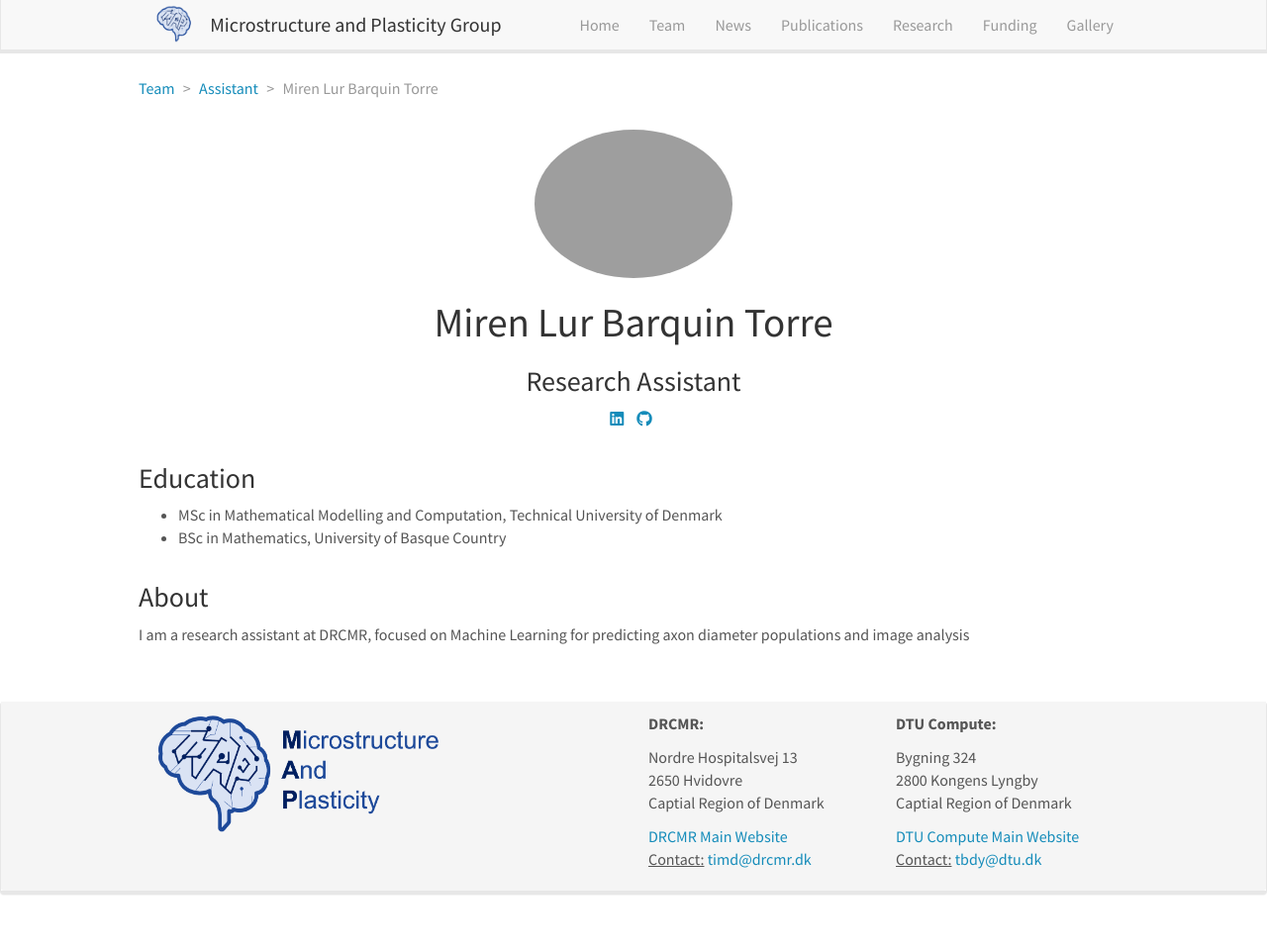
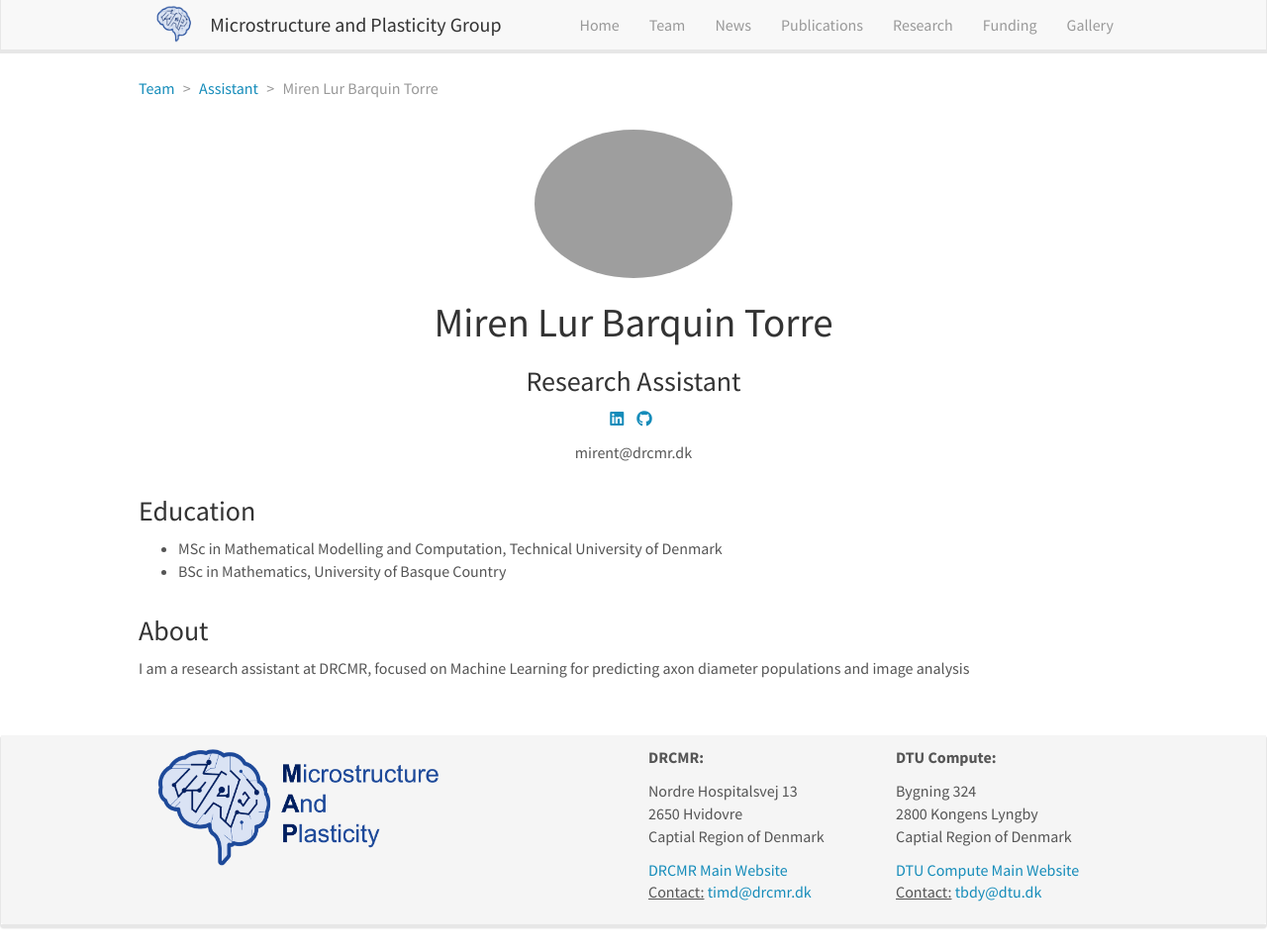
Before and after one commit to MaP-science/MaPWebsite, a Jekyll site: the page built from _pages/team/_posts/2024-08-14-miren.md, in a window 1280 px wide and 960 px high. Shown: the whole window at 99% size. Built offline with Jekyll 4.4.1, drawn with Linux system fonts in a browser that asks for light colours; nearby versions of some CDN libraries; a style sheet for code colours, icons or effects is not loaded.

Commit message:
Update email 2024-08-14-miren.md

```diff
--- a/_pages/team/_posts/2024-08-14-miren.md
+++ b/_pages/team/_posts/2024-08-14-miren.md
@@ -5,6 +5,7 @@ title: Miren Lur Barquin Torre
 image: miren.png
 role: Research Assistant
 permalink: 'team/researcher-name'
+email: mirent@drcmr.dk
 social:
     linkedin: https://www.linkedin.com/in/mirenlurbarquintorre
     github: https://github.com/MirenLurBarquin
```
